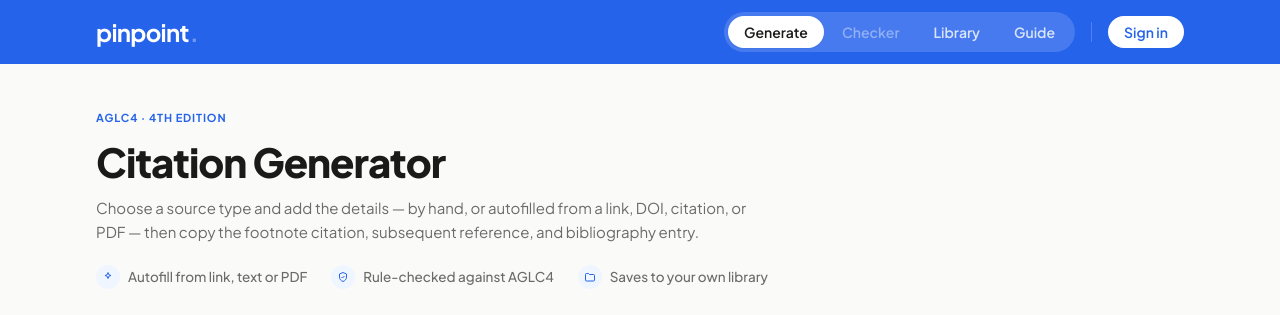
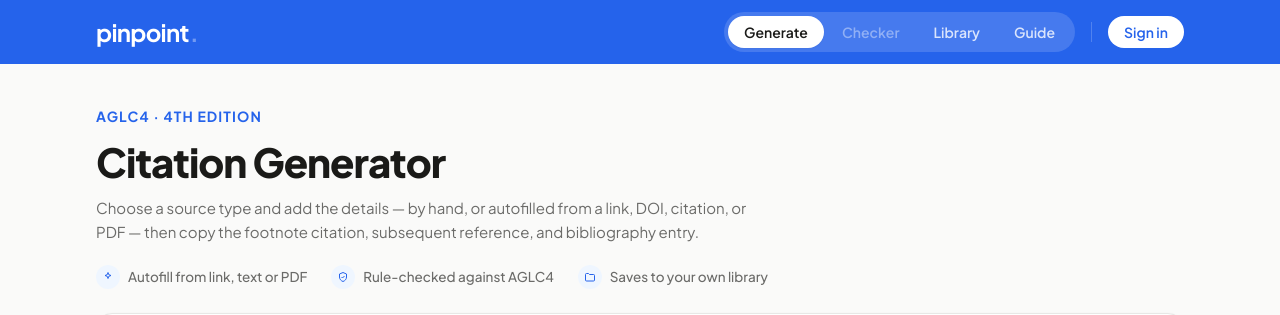
Before and after one commit to rhyle-s/pinpoint, a Next.js app: page /generate in a window 1280 px wide. Shown: the top 315 px of the page. Built offline with nearby package versions, Linux system fonts and the light colour scheme; no server answers.

Commit message:
Bigger AGLC4 kicker text, tighter gap to the autofill card
text-[11px] -> text-sm for the kicker; header block's bottom margin
mb-10 -> mb-6 to close the gap to "Fill in details automatically".

Co-Authored-By: Claude Sonnet 5 <noreply@anthropic.com>

```diff
--- a/app/generate/page.tsx
+++ b/app/generate/page.tsx
@@ -24,8 +24,8 @@ export default function GeneratePage({ searchParams }: { searchParams: { type?:
 
   return (
     <main className="mx-auto max-w-6xl px-4 py-10 sm:px-6 lg:px-8">
-      <div className="mb-10 max-w-2xl">
-        <span className="text-[11px] font-bold uppercase tracking-[0.08em] text-primary">AGLC4 · 4th edition</span>
+      <div className="mb-6 max-w-2xl">
+        <span className="text-sm font-bold uppercase tracking-[0.08em] text-primary">AGLC4 · 4th edition</span>
         <h1 className="mt-3 text-[2.25rem] font-extrabold leading-[1.1] tracking-tight text-gray-900 sm:text-[2.5rem]" style={{ textWrap: 'balance' }}>
           Citation Generator
         </h1>
```
Also changed, not shown: 1 other file (tests, documents, lock files or other folders).
